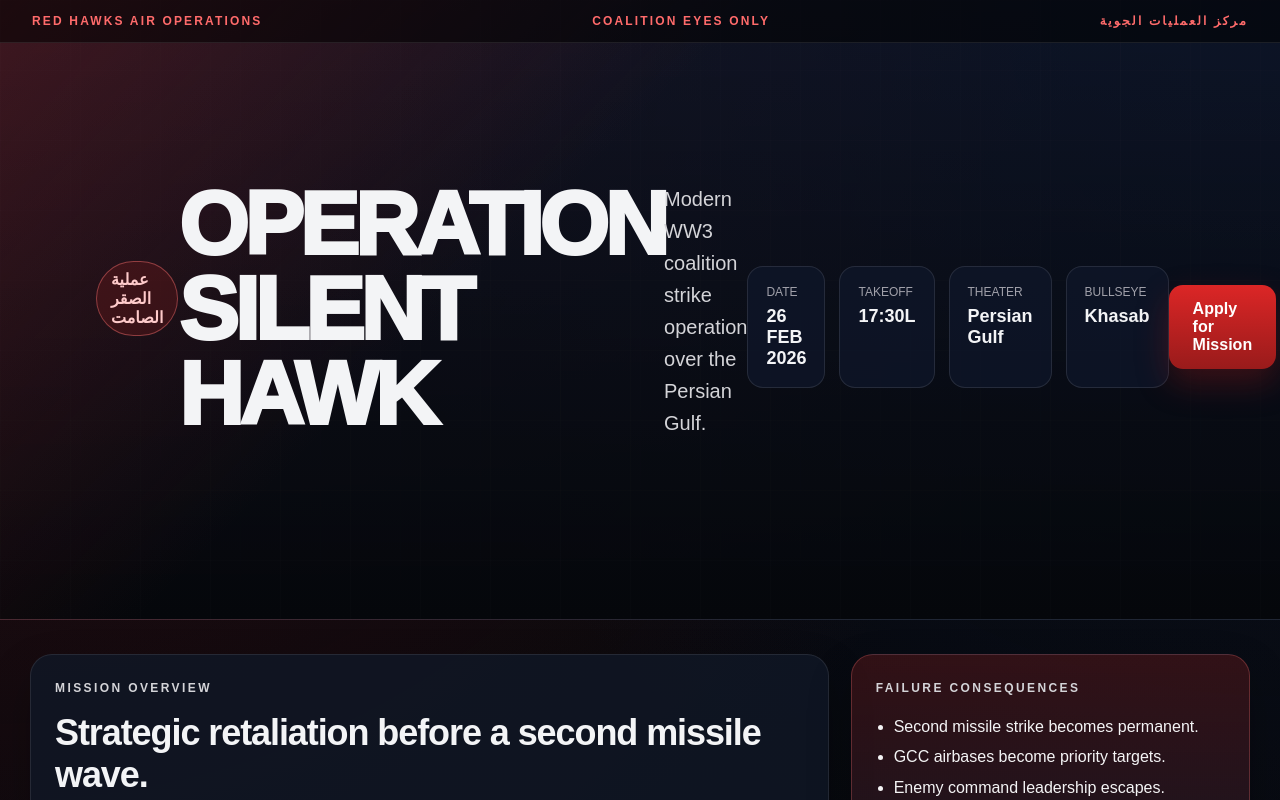
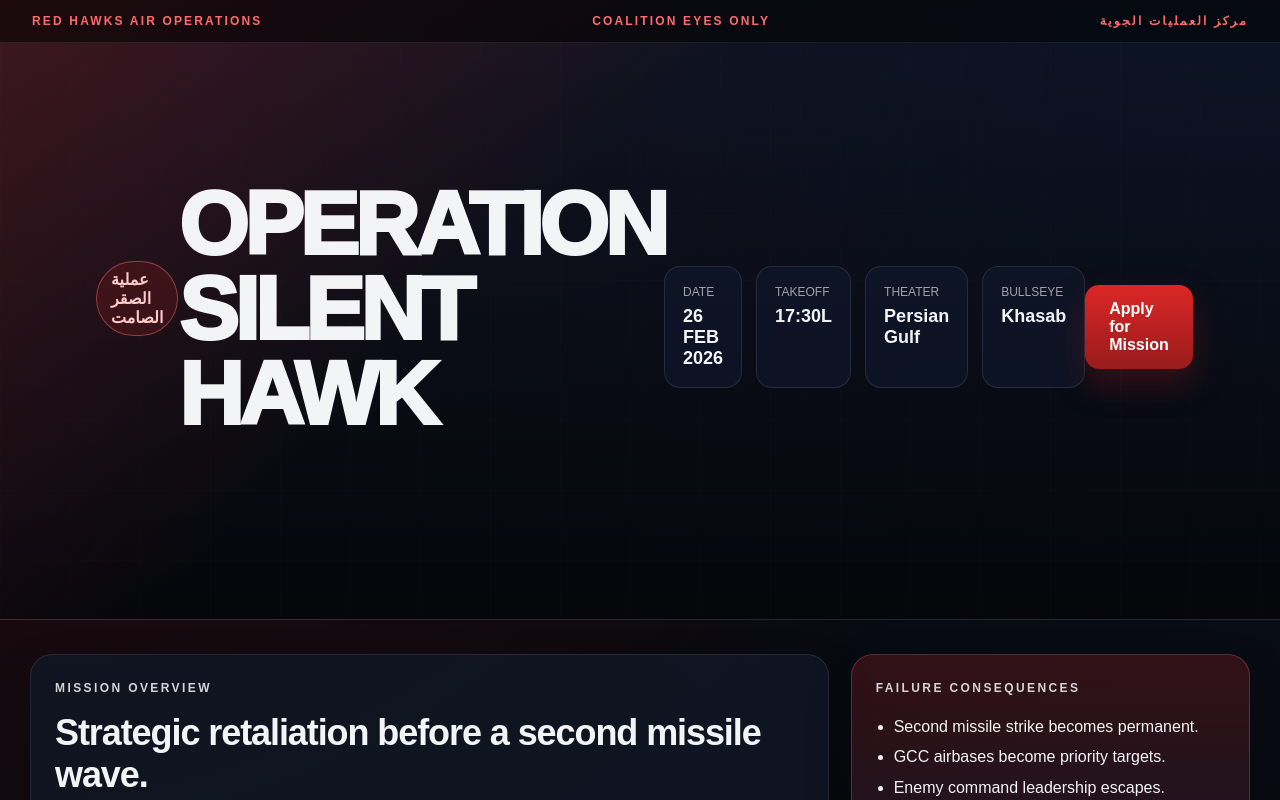
Before and after one commit to MG-ALOTAIBI/operation-silent-hawk, a React (Vite) app: page / in a window 1280 px wide. Shown: the top 800 px of the page. Built offline with nearby package versions, Linux system fonts and the light colour scheme.

Commit message:
Fix hero layout

```diff
--- a/src/App.jsx
+++ b/src/App.jsx
@@ -135,9 +135,7 @@ export default function App() {
         <div className="hero-content">
           <div className="operation-badge">عملية الصقر الصامت</div>
           <h1>OPERATION SILENT HAWK</h1>
-          <p className="hero-subtitle">
-            Modern WW3 coalition strike operation over the Persian Gulf.
-          </p>
+
 
           <div className="hero-meta-grid">
             <div>
```
